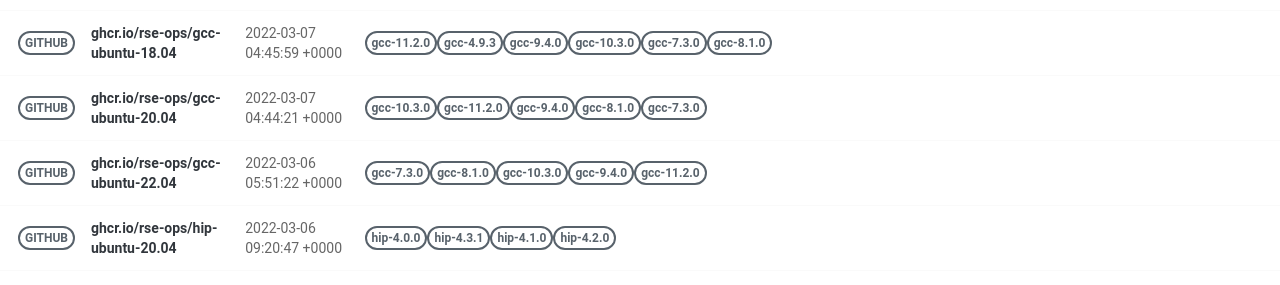
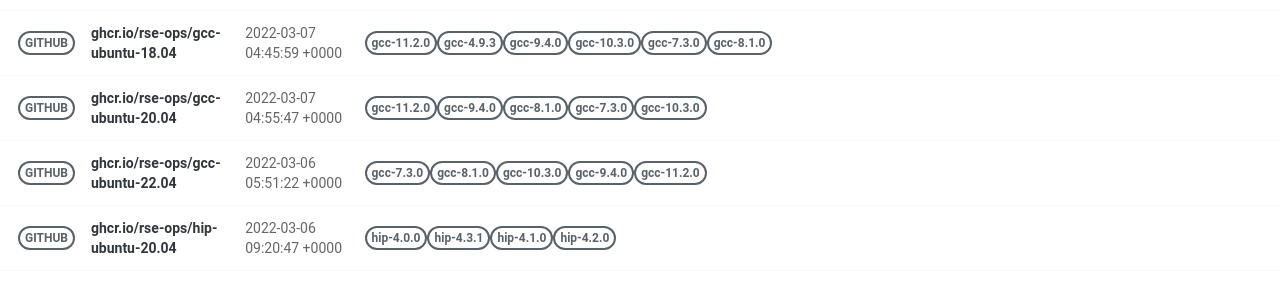
Before and after one commit to rse-ops/docker-images, a Jekyll site: the page built from pages/index.md, in a window 1280 px wide. Shown: the part 581-866 px from the top of the page. Built offline with Jekyll 4.4.1, drawn with Linux system fonts in a browser that asks for light colours; nearby versions of some CDN libraries.

Commit message:
Automated push to update library 2022-03-07

```diff
--- a/_library/ghcr.io-rse-ops-gcc-ubuntu-20.04.md
+++ b/_library/ghcr.io-rse-ops-gcc-ubuntu-20.04.md
@@ -1,14 +1,11 @@
 ---
 layout: container
 name: ghcr.io/rse-ops/gcc-ubuntu-20.04
-updated_at: 2022-03-07 04:44:21.248335
+updated_at: 2022-03-07 04:55:47.913502
 
 
 container_url: https://github.com/orgs/rse-ops/packages/container/package/gcc-ubuntu-20.04
 versions:
- - tag: gcc-10.3.0
-   dockerfile: https://github.com/rse-ops/docker-images/blob/main/ubuntu/gcc/Dockerfile
-   manifest: https://crane.ggcr.dev/manifest/ghcr.io/rse-ops/gcc-ubuntu-20.04:gcc-10.3.0
  - tag: gcc-11.2.0
    dockerfile: https://github.com/rse-ops/docker-images/blob/main/ubuntu/gcc/Dockerfile
    manifest: https://crane.ggcr.dev/manifest/ghcr.io/rse-ops/gcc-ubuntu-20.04:gcc-11.2.0
```
Also changed, not shown: other parts of _library/ghcr.io-rse-ops-gcc-ubuntu-20.04.md (+3 -0 lines).
